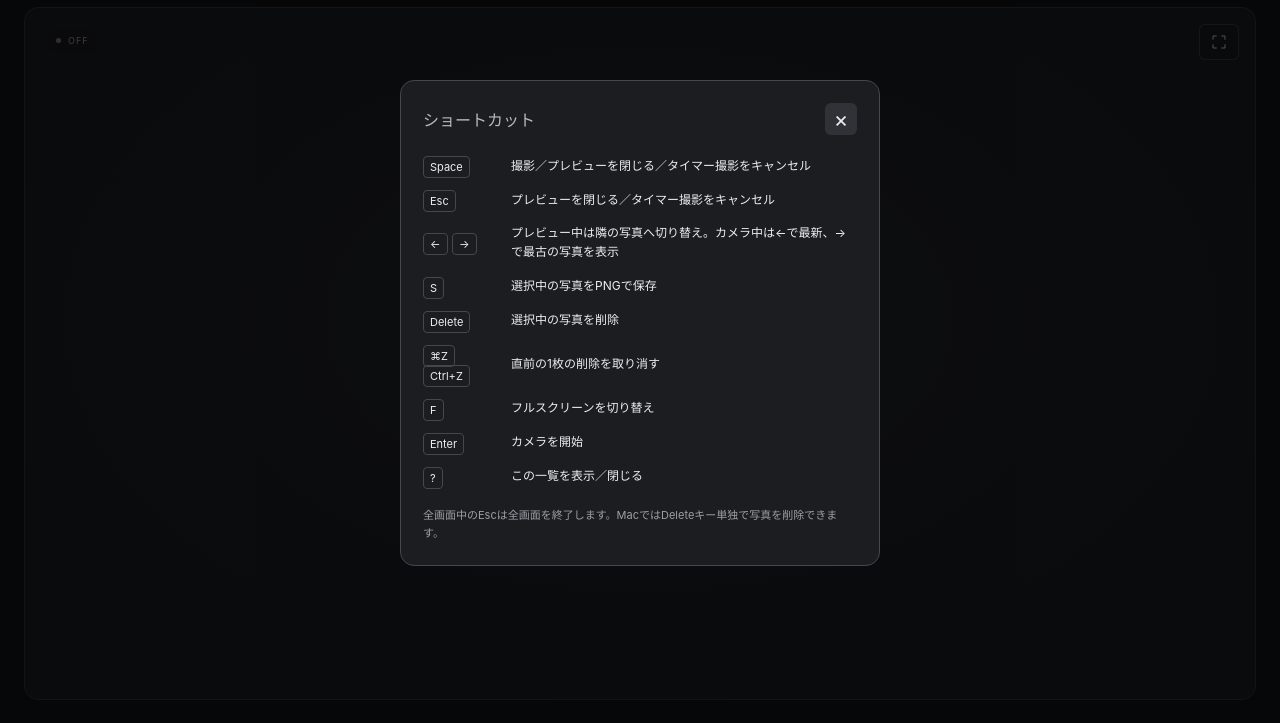
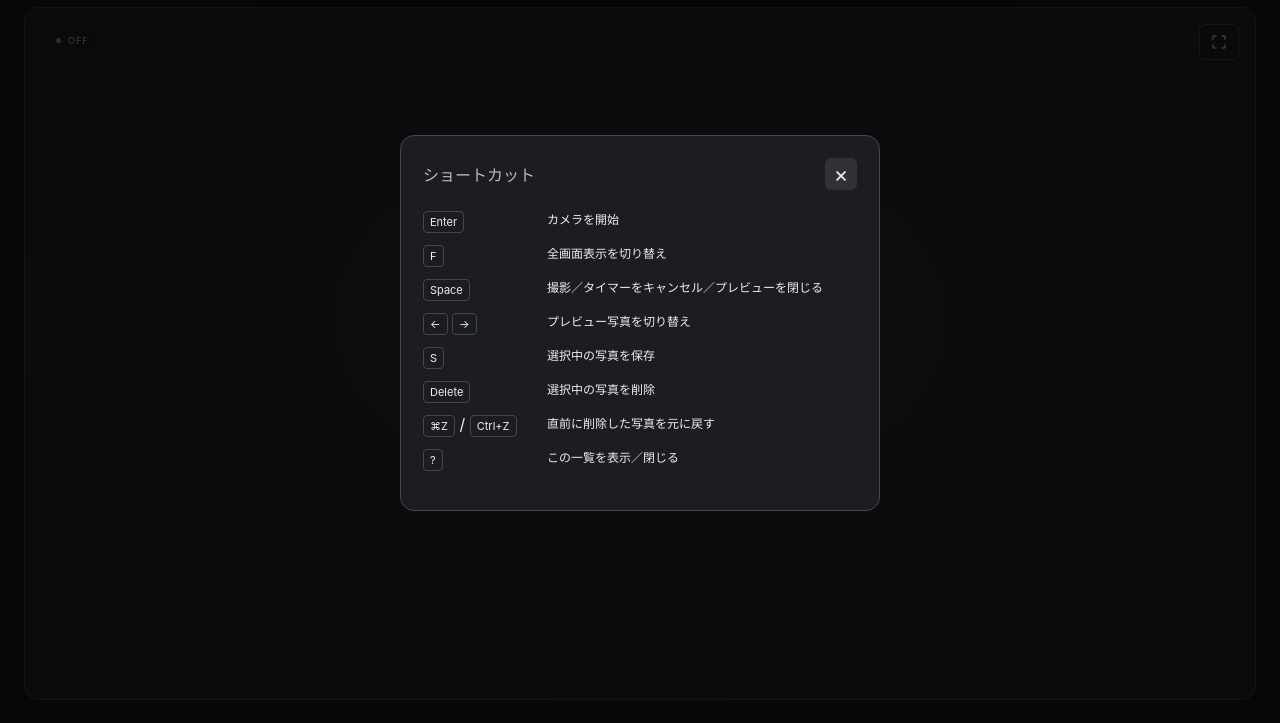
Before and after one commit to araitk/photo-booth, a website built with Vite: page index.html in a window 1280 px wide. Both pictures are taken after a click on the button "ショートカット一覧". Shown: the part 77-800 px from the top of the page. Built offline with nearby package versions, Linux system fonts and the light colour scheme.

Commit message:
Simplify and reorder shortcut help

```diff
--- a/index.html
+++ b/index.html
@@ -72,17 +72,15 @@
     <dialog class="shortcut-help" id="shortcut-help" aria-labelledby="shortcut-help-title">
       <div class="shortcut-help-heading"><h2 id="shortcut-help-title">ショートカット</h2><button id="close-shortcuts" type="button" aria-label="閉じる" autofocus>×</button></div>
       <dl>
-        <div><dt><kbd>Space</kbd></dt><dd>撮影／プレビューを閉じる／タイマー撮影をキャンセル</dd></div>
-        <div><dt><kbd>Esc</kbd></dt><dd>プレビューを閉じる／タイマー撮影をキャンセル</dd></div>
-        <div><dt><kbd>←</kbd> <kbd>→</kbd></dt><dd>プレビュー中は隣の写真へ切り替え。カメラ中は←で最新、→で最古の写真を表示</dd></div>
-        <div><dt><kbd>S</kbd></dt><dd>選択中の写真をPNGで保存</dd></div>
+        <div><dt><kbd>Enter</kbd></dt><dd>カメラを開始</dd></div>
+        <div><dt><kbd>F</kbd></dt><dd>全画面表示を切り替え</dd></div>
+        <div><dt><kbd>Space</kbd></dt><dd>撮影／タイマーをキャンセル／プレビューを閉じる</dd></div>
+        <div><dt><kbd>←</kbd> <kbd>→</kbd></dt><dd>プレビュー写真を切り替え</dd></div>
+        <div><dt><kbd>S</kbd></dt><dd>選択中の写真を保存</dd></div>
         <div><dt><kbd>Delete</kbd></dt><dd>選択中の写真を削除</dd></div>
-        <div><dt><kbd>⌘Z</kbd><br><kbd>Ctrl+Z</kbd></dt><dd>直前の1枚の削除を取り消す</dd></div>
-        <div><dt><kbd>F</kbd></dt><dd>フルスクリーンを切り替え</dd></div>
-        <div><dt><kbd>Enter</kbd></dt><dd>カメラを開始</dd></div>
+        <div><dt><kbd>⌘Z</kbd> / <kbd>Ctrl+Z</kbd></dt><dd>直前に削除した写真を元に戻す</dd></div>
         <div><dt><kbd>?</kbd></dt><dd>この一覧を表示／閉じる</dd></div>
       </dl>
-      <p>全画面中のEscは全画面を終了します。MacではDeleteキー単独で写真を削除できます。</p>
     </dialog>
     <script type="module" src="/src/main.ts"></script>
   </body>
--- a/src/style.css
+++ b/src/style.css
@@ -8,7 +8,8 @@ body { margin: 0; }
 .shortcut-help-heading h2 { font-size: 16px; }
 .shortcut-help-heading button { width: 32px; height: 32px; border: 0; border-radius: 6px; background: #303238; color: #edeef0; font-size: 22px; }
 .shortcut-help dl { margin: 20px 0; display: grid; gap: 14px; }
-.shortcut-help dl > div { display: grid; grid-template-columns: 76px 1fr; align-items: center; gap: 12px; }
+.shortcut-help dl > div { display: grid; grid-template-columns: 112px minmax(0, 1fr); align-items: center; gap: 12px; }
+.shortcut-help dt { white-space: nowrap; }
 .shortcut-help dd { margin: 0; font-size: 12px; line-height: 1.6; }
 .shortcut-help kbd { padding: 3px 6px; border: 1px solid #44474c; border-radius: 4px; font: inherit; font-size: 11px; white-space: nowrap; }
 .shortcut-help p { color: #9d9fa7; font-size: 11px; line-height: 1.7; margin: 0; }
```
